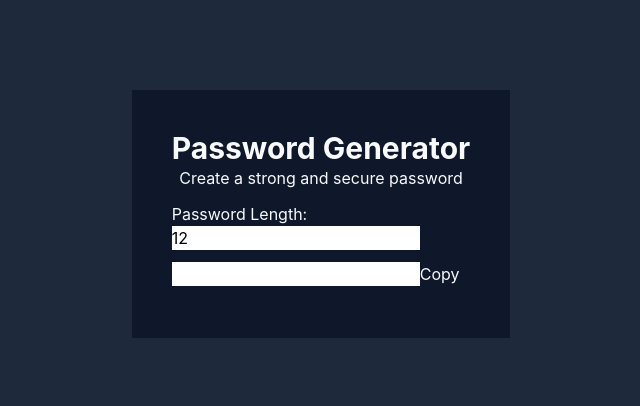
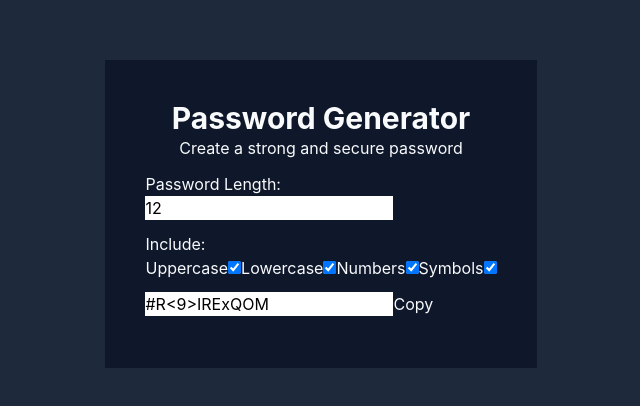
Before and after one commit to iamgutz/password-generator, a React (Create React App) app: page / in a window 1280 px wide. Shown: the part 186-592 px from the top of the page, without its empty margins (319-959 px from the left). Built offline with nearby package versions, Linux system fonts and the light colour scheme.

Commit message:
added functionality to generate new password every time there's a change in the options

```diff
--- a/src/App.tsx
+++ b/src/App.tsx
@@ -1,12 +1,38 @@
-import React, { useState } from 'react';
+import React, { useEffect, useState } from 'react';
 import './App.css';
 import Paper from './components/Paper';
+import generatePassword from './utils/generate-password';
 
 function App() {
   const [passwordLength, setPasswordLength] = useState('12');
+  const [options, setOptions] = useState({
+    uppercase: true,
+    lowercase: true,
+    numbers: true,
+    symbols: true,
+  });
+  const initialPassword = generatePassword({
+    length: parseInt(passwordLength, 10),
+    ...options,
+  });
+  const [password, setPassword] = useState(initialPassword);
+
   const handlePasswordLengthChange = (length: string) => {
     setPasswordLength(length);
   };
+
+  const handleOptionsChange = (optionName: string, value: boolean) => {
+    setOptions(prevOptions => ({
+      ...prevOptions,
+      [optionName]: value,
+    }));
+  };
+
+  useEffect(() => {
+    const newPassword = generatePassword({ length: parseInt(passwordLength, 10), ...options });
+    setPassword(newPassword);
+  }, [passwordLength, options]);
+
   return (
     <div className="bg-slate-800 min-h-screen flex flex-col items-center justify-center">
       <Paper>
@@ -23,10 +49,39 @@ function App() {
           />
         </div>
 
+        <div>
+          <p>Include:</p>
+          <label>Uppercase</label>
+          <input
+            type="checkbox"
+            checked={options.uppercase}
+            onChange={e => handleOptionsChange('uppercase', e.target.checked)}
+          />
+          <label>Lowercase</label>
+          <input
+            type="checkbox"
+            checked={options.lowercase}
+            onChange={e => handleOptionsChange('lowercase', e.target.checked)}
+          />
+          <label>Numbers</label>
+          <input
+            type="checkbox"
+            checked={options.numbers}
+            onChange={e => handleOptionsChange('numbers', e.target.checked)}
+          />
+          <label>Symbols</label>
+          <input
+            type="checkbox"
+            checked={options.symbols}
+            onChange={e => handleOptionsChange('symbols', e.target.checked)}
+          />
+        </div>
+
         <div className="my-3">
           <input
             type="text"
             className="text-black"
+            value={password}
           />
           <button type="button">Copy</button>
         </div>
```
